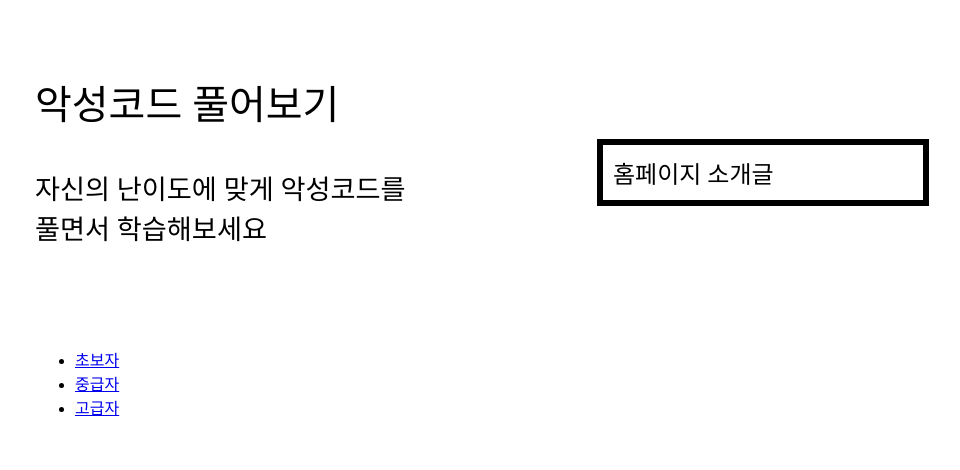
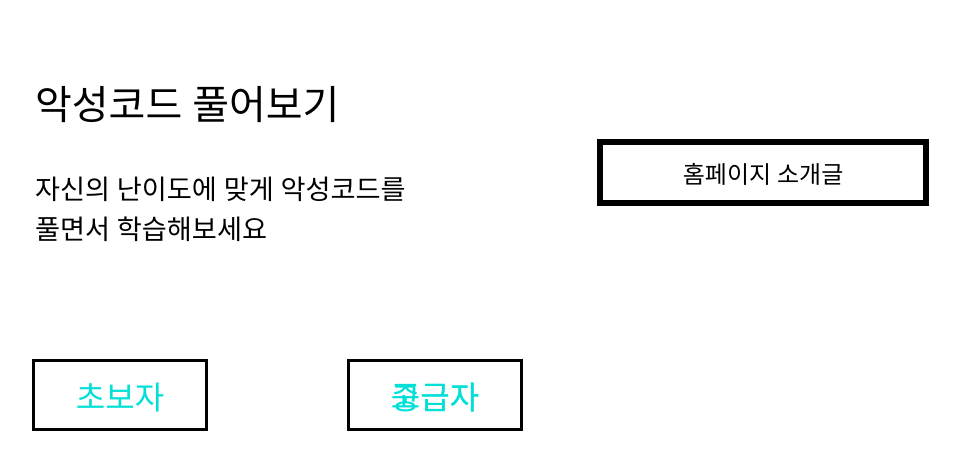
Before and after one commit to jiwonchoi924/GMM, a Django app: template gmm/main/templates/main/index.html in a window 1280 px wide. Shown: the part 191-661 px from the top of the page, without its empty margins (223-1183 px from the left). Run offline with Django 3.2, Linux system fonts and the light colour scheme; the template is opened without the code that fills it, so the values that code supplies are empty; parts of the project's set-up code (start-up, migrations or seed data) failed here and were passed over.

Commit message:
main template 수정

```diff
--- a/gmm/main/static/main/style.css
+++ b/gmm/main/static/main/style.css
@@ -2,7 +2,7 @@ h4{/* 메인 */
   margin-left: 250px;
   }
 
-header{ /* GMM */
+header{ /* GMM 민트로고 */
 	margin-left:250px;
 	width: auto;
 	}
@@ -15,10 +15,44 @@ header{ /* GMM */
   	}
 
   #homepage{/* 홈페이지 소개글 팝업 */
-    height: auto; width: 100%; border:6px solid black; padding:10px; width: 300px;
-    position: absolute; top: 330px; left: 820px; height: auto;
+    text-align:center;
+    height: auto;
+    width: 100%;
+    border:6px solid black;
+    padding:10px;
+    width: 300px;
+    position: absolute;
+    top: 330px;
+    left: 820px;
+    height: auto;
   }
 
   article{ /* 난이도 선택 */
     margin-top: 100px;
   }
+
+  #beginner{ /* 초보자 박스 */
+    text-align:center;
+    height: auto;
+    width: 100%;
+    border:3px solid black;
+    padding:10px;
+    width: 150px;
+    position: absolute;
+    top: 550px;
+    left: 255px;
+    height: auto;
+  }
+
+  #expert{ /* 고급자 박스 */
+    text-align:center;
+    height: auto;
+    width: 100%;
+    border:3px solid black;
+    padding:10px;
+    width: 150px;
+    position: absolute;
+    top: 550px;
+    left: 570px;
+    height: auto;
+  }
--- a/gmm/main/templates/main/index.html
+++ b/gmm/main/templates/main/index.html
@@ -1,5 +1,5 @@
 <!-- index.html(메인) -->
-<!-- main.css(메인CSS )-->
+<!-- style.css(메인CSS )-->
 <!-- des.html(소개글 팝업) -->
 {% load static %}
 <!doctype HTML>
@@ -7,17 +7,24 @@
   <head>
     <link rel="stylesheet" href="{% static 'main/style.css' %}">
     <title>GMM</title>
+
+    <!-- 하이퍼링크 밑줄 제거 -->
+      <style type="text/css">
+        a { text-decoration:none }
+      </style>
+    <!-- 하이퍼링크 밑줄 제거 -->
   </head>
+
   <body>
     <br>
     <h4>메인</h4>
     <br>
 
-    <!-- header (GMM로고? 민트 싫어 ㅜ)-->
+    <!-- header (GMM로고? 민트 싫어 ㅜㅜ)-->
       <header>
-        <span style="color:#01DFD7; font-size:4.5em; ">GMM</span>
+        <span style="color:#01DFD7; font-size:4.5em;">GMM</span>
       </header>
-    <!-- header (GMM로고?)-->
+    <!-- header (GMM로고? 민트 싫어 ㅜㅜ)-->
 
     <!-- section -->
       <section>
@@ -28,15 +35,18 @@
           <br>
           <br>
 
+    <!-- 홈페이지 소개글 -->
           <span style="font-size:1.7em;">
             자신의 난이도에 맞게 악성코드를
             <br>
             풀면서 학습해보세요
           </span>
+    <!-- 홈페이지 소개글 -->
 
     <!-- 홈페이지 소개글 팝업 -->
         <div id=homepage
-        onclick="window.open('des.html','des','width=670px,height=300px,top=220px,left=500,location=no,status=no,scrollbars=no');">
+          onclick="window.open('des.html','des','width=670px,height=300px,
+                   top=220px,left=500,location=no,status=no,scrollbars=no');">
           <span style="font-size:1.5em;">홈페이지 소개글</span>
         </div>
     <!-- 홈페이지 소개글 팝업 -->
@@ -44,13 +54,23 @@
     <!-- article -->
       <article>
 
-      <ul>
+      <div id=beginner>
+        <a href="http://127.0.0.1:8000/beginner">
+          <font size=6.5em; color="#01DFD7" face="beginner">초보자</a>
+        </font>
+      </div>
 
-        <li><a href="http://127.0.0.1:8000/beginner">초보자</a></li>
-        <li><a href="http://127.0.0.1:8000/expert">중급자</a></li>
-        <li><a href="http://127.0.0.1:8000/expert">고급자</a></li>
+      <div id=expert>
+        <a href="http://127.0.0.1:8000/expert">
+          <font size=6.5em; color="#01DFD7" face="beginner">중급자</a>
+        </font>
+      </div>
 
-      <ul>
+      <div id=expert>
+        <a href="http://127.0.0.1:8000/expert">
+          <font size=6.5em; color="#01DFD7" face="expert">고급자</a>
+        </font>
+      </div>
 
       </article>
     <!-- article -->
```
